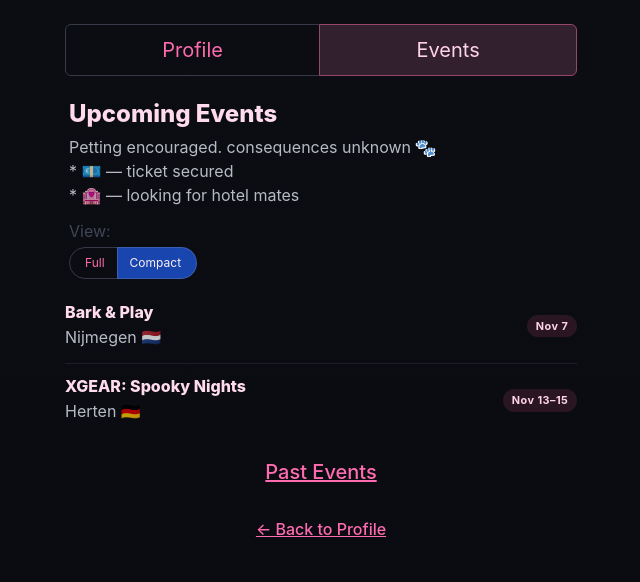
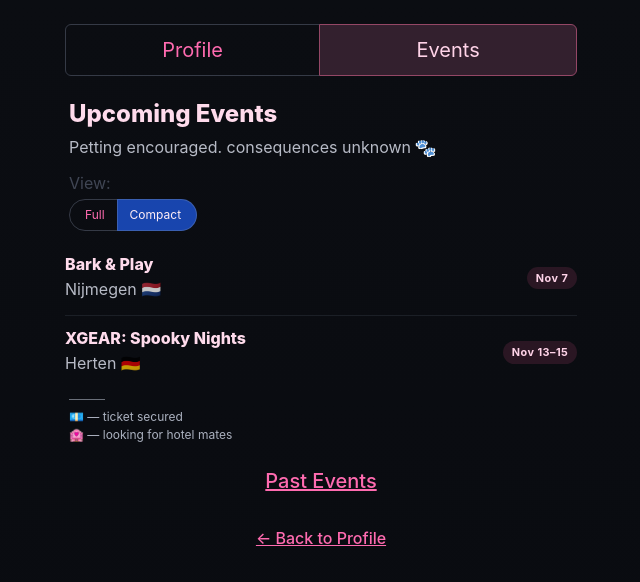
Before and after one commit to pup-softlock/pup-softlock-landing, a Nuxt app: page /events in a window 1280 px wide. Shown: the top 582 px of the page, without its empty margins (319-959 px from the left). Built offline with nearby package versions, Linux system fonts and the light colour scheme.

Commit message:
Move event symbol legend below event cards
Display the legend as an accessible list above the past-events link, with a subtle divider, instead of embedding it in the intro text.

```diff
--- a/app/assets/scss/main.scss
+++ b/app/assets/scss/main.scss
@@ -115,6 +115,15 @@ h6 {
 
 .small-note {
   color: rgba(238, 242, 255, 0.76);
+}
+
+.event-legend-rule {
+  width: 3em;
+  height: 1px;
+  margin: 0 0 0.5rem;
+  border: 0;
+  background: currentColor;
+  opacity: 0.6;
 }
 
 .event-heading-row {
--- a/app/pages/events.vue
+++ b/app/pages/events.vue
@@ -139,12 +139,6 @@ function compactLocation(location: string) {
             <p class="small-note mb-0">
               Petting encouraged. consequences unknown
               <span class="needs-contrast">🐾</span>
-              <template v-if="eventCards.length">
-                <br />
-                * 💶 — ticket secured
-                <br />
-                * 🏩 — looking for hotel mates
-              </template>
             </p>
           </div>
 
@@ -289,6 +283,17 @@ function compactLocation(location: string) {
       </div> -->
 
       <div class="is-flex is-flex-direction-column mt-5">
+        <div
+          v-if="eventCards.length"
+          class="event-legend has-text-grey-light is-size-7 px-1 mb-3"
+        >
+          <hr class="event-legend-rule">
+          <ul aria-label="Event symbols">
+            <li>💶 — ticket secured</li>
+            <li>🏩 — looking for hotel mates</li>
+          </ul>
+        </div>
+
         <NuxtLink
           to="/past-events"
           class="button is-fullwidth is-text mb-0 is-medium"
```
